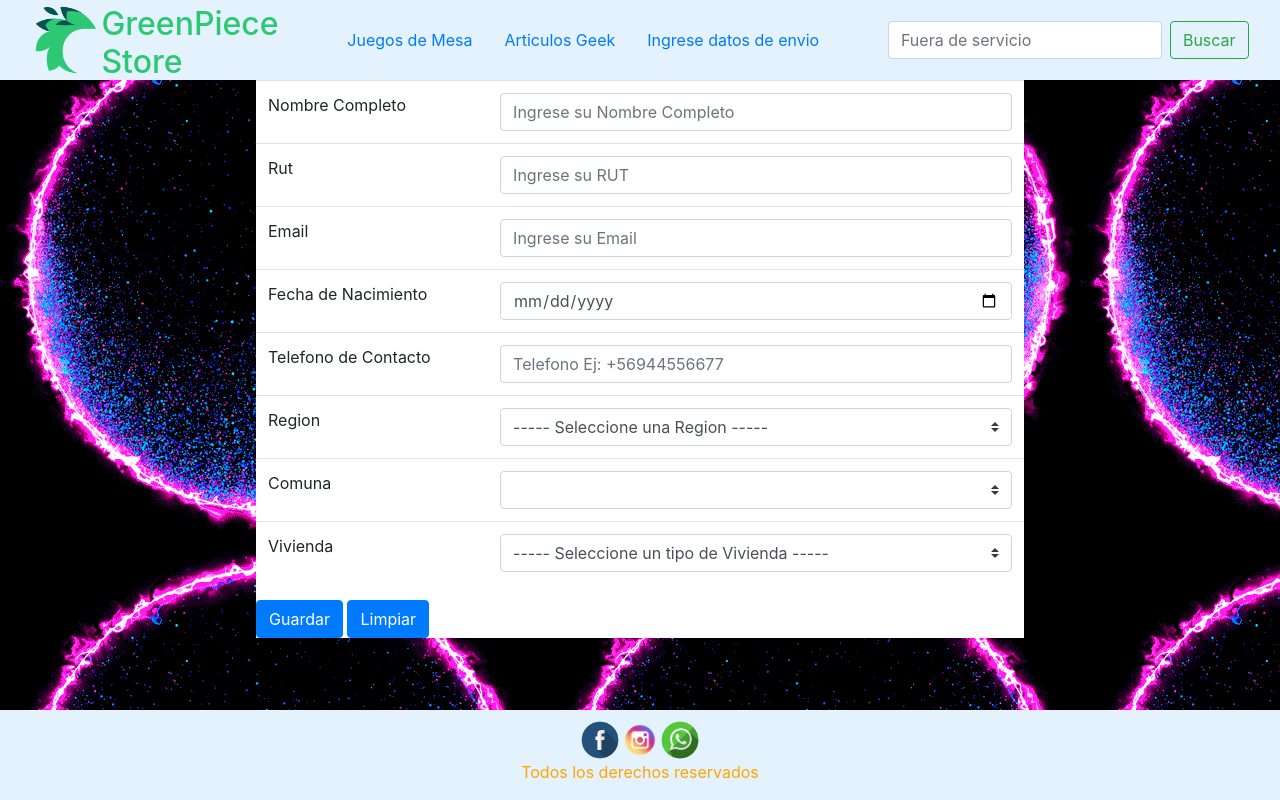
After one commit to MrTotobi/GreenPiece, a Django app: page /formulario in a window 1280 px wide. The commit adds this page. Run offline with Django 3.2, Linux system fonts and the light colour scheme; lists and menus that the app fills with data are empty; some libraries are stand-ins or nearby versions.

Commit message:
linkeadas todas las paginas, funcionales, html y css

```diff
--- a/GreenPiece/urls.py
+++ b/GreenPiece/urls.py
@@ -21,5 +21,6 @@ urlpatterns = [
     path('',include('PagVenta.urls')),
     path('index',include('PagVenta.urls')),
     path('articulos_geeks',include('PagVenta.urls')),
-    path('juegos_mesa',include('PagVenta.urls'))
+    path('juegos_mesa',include('PagVenta.urls')),
+    path('formulario',include('PagVenta.urls'))
 ]
--- /dev/null
+++ b/PagVenta/templates/app/formulario.html
@@ -0,0 +1,149 @@
+{% load staticfiles %}
+<!DOCTYPE html>
+<html lang="es">
+
+<head>
+    <meta charset="UTF-8">
+    <meta name="viewport" content="width=device-width, initial-scale=1.0">
+    <meta http-equiv="X-UA-Compatible" content="ie=edge">
+    <title>Green Piece Store - Formulario</title>
+    <!--JavaScript-->
+    <script src="../../../static/libs/jquery.min.js"></script>
+    <script src="../../../static/libs/jquery.validate.min.js"></script>
+    <script src="../../../static/libs/bootstrap.min.js"></script>
+
+    <script src="//cdnjs.cloudflare.com/ajax/libs/moment.js/2.4.0/moment.min.js"></script>
+    <!--css-->
+    <link rel="stylesheet" href="{% static 'css/index.css' %}">
+    <link rel="stylesheet" href="https://stackpath.bootstrapcdn.com/bootstrap/4.3.1/css/bootstrap.min.css" integrity="sha384-ggOyR0iXCbMQv3Xipma34MD+dH/1fQ784/j6cY/iJTQUOhcWr7x9JvoRxT2MZw1T" crossorigin="anonymous">
+</head>
+
+<body>
+    <div class="header">
+
+        <div class="logo">
+            <a href="index"><img class="logo" src="{% static 'img/logo-temporal.png' %}" alt="LOGO"></a>
+            <a id="text-logo" href="index">
+                <h2 id="name">GreenPiece <br> Store</h2>
+            </a>
+        </div>
+
+        <div class="nav">
+            <nav>
+                <ul class="nav">
+                    <li class="nav-item"><a class="nav-link" href="juegos_mesa">Juegos de Mesa</a></li>
+                    <li class="nav-item"><a class="nav-link" href="articulos_geeks">Articulos Geek</a></li>
+                    <li class="nav-item"><a class="nav-link" href="formulario">Ingrese datos de envio</a></li>
+                </ul>
+            </nav>
+
+
+        </div>
+
+        <div class="nav-bar">
+            <form class="form-inline my-2 my-lg-0">
+                <input class="form-control mr-sm-2" type="text" placeholder="Fuera de servicio" aria-label="Search">
+                <button class="btn btn-outline-success my-2 my-sm-0" type="button">Buscar</button>
+            </form>
+        </div>
+
+    </div>
+
+
+
+    <div class="container-form">
+        <form action="#" method="POST" id="formulario" onsubmit="myFunction();return false">
+
+            <table class="table table-hover" id="table-formulario">
+                <tr>
+                    <td><label>Nombre Completo</label></td>
+                    <td><input class="form-control" type="text" name="txtNombre" id="txtNombre" required placeholder="Ingrese su Nombre Completo"></td>
+                </tr>
+                <tr>
+                    <td><label>Rut</label></td>
+                    <td><input class="form-control" type="text" id="rut" name="rut" required oninput="checkRut(this)" placeholder="Ingrese su RUT"></td>
+                </tr>
+                <tr>
+                    <td><label>Email</label></td>
+                    <td><input class="form-control" required type="email" name="txtEmail" id="txtEmail" placeholder="Ingrese su Email"></td>
+                </tr>
+                <tr>
+                    <td><label>Fecha de Nacimiento</label></td>
+                    <td><input class="form-control" required max="2001-12-31" type="date" name="txtDate" id="txtDate"></td>
+                </tr>
+                <tr>
+                    <td><label>Telefono de Contacto</label></td>
+                    <td><input class="form-control" type="tel" name="txtTelefono" id="txtTelefono" required pattern='[\+]\d{3}\d{8}' placeholder="Telefono Ej: +56944556677"></td>
+                </tr>
+                <tr>
+                    <td><label>Region</label></td>
+                    <td>
+                        <select class="custom-select" id="country" name="country" required>
+                        <option value="" selected disabled>----- Seleccione una Region -----</option>
+                        <option value="Región Metropolitana de Santiago">Región Metropolitana de Santiago</option>
+                        <option value="Arica y Parinacota">Arica y Parinacota</option>
+                        <option value="Tarapacá">Tarapacá</option>
+                        <option value="Antofagasta">Antofagasta</option>
+                        <option value="Atacama">Atacama</option>
+                        <option value="Coquimbo">Coquimbo</option>
+                        <option value="Valparaíso">Valparaíso</option>
+                        <option value="Región del Libertador Gral. Bernardo O’Higgins">Región del Libertador Gral. Bernardo O’Higgins</option>
+                        <option value="Región del Maule">Región del Maule</option>
+                        <option value="Región de Ñuble">Región de Ñuble</option>
+                        <option value="Región del Biobío">Región del Biobío</option>
+                        <option value="Región de la Araucanía">Región de la Araucanía</option>
+                        <option value="Región de Los Ríos">Región de Los Ríos</option>
+                        <option value="Región de Los Lagos">Región de Los Lagos</option>
+                        <option value="Región Aysén del Gral. Carlos Ibáñez del Campo">Región Aysén del Gral. Carlos Ibáñez del Campo</option>
+                        <option value="Región de Magallanes y de la Antártica Chilena">Región de Magallanes y de la Antártica Chilena</option>
+                      </select></td>
+                </tr>
+                <tr>
+                    <td><label>Comuna</label></td>
+                    <td><select class="custom-select" id="location" name="location"></select></td>
+                </tr>
+                <tr>
+                    <td><label>Vivienda</label></td>
+                    <td><select required class="custom-select" id="vivienda" name="vivienda">
+                        <option value="" selected disabled>----- Seleccione un tipo de Vivienda -----</option>
+                        <option value="1">Casa con patio grande</option>
+                        <option value="2">Casa con patio pequeño</option>
+                        <option value="3">Casa sin patio</option>
+                        <option value="4">Departamento</option>
+                    </select></td>
+                </tr>
+            </table>
+            <div class="popup" onsubmit="myFunction()">
+                <button type="submit" name="btnEnviar" class="btn btn-primary">Guardar</button>
+                <span class="popuptext" id="myPopup">Se han guardado tus datos de envio</span>
+            </div>
+            <button type="reset" class="btn btn-primary">Limpiar</button>
+        </form>
+
+
+    </div>
+    <br><br><br>
+    <footer id="fondo">
+        <div id="rss">
+            <img id="rss_img1" src="img/Logo-face.png" alt="">
+            <img id="rss_img2" src="img/Logo-insta.png" alt="">
+            <img id="rss_img3" src="img/Logo-wsp.png" alt="">
+        </div>
+        <div id="derechos">
+            <p>Todos los derechos reservados</p>
+        </div>
+    </footer>
+
+    <script src="js/validador.js"></script>
+
+
+
+    <!-- Optional JavaScript -->
+    <!-- jQuery first, then Popper.js, then Bootstrap JS -->
+    <script src="https://code.jquery.com/jquery-3.3.1.slim.min.js" integrity="sha384-q8i/X+965DzO0rT7abK41JStQIAqVgRVzpbzo5smXKp4YfRvH+8abtTE1Pi6jizo" crossorigin="anonymous"></script>
+    <script src="https://cdnjs.cloudflare.com/ajax/libs/popper.js/1.14.7/umd/popper.min.js" integrity="sha384-UO2eT0CpHqdSJQ6hJty5KVphtPhzWj9WO1clHTMGa3JDZwrnQq4sF86dIHNDz0W1" crossorigin="anonymous"></script>
+    <script src="https://stackpath.bootstrapcdn.com/bootstrap/4.3.1/js/bootstrap.min.js" integrity="sha384-JjSmVgyd0p3pXB1rRibZUAYoIIy6OrQ6VrjIEaFf/nJGzIxFDsf4x0xIM+B07jRM" crossorigin="anonymous"></script>
+
+</body>
+
+</html>
--- a/PagVenta/urls.py
+++ b/PagVenta/urls.py
@@ -6,4 +6,5 @@ urlpatterns = [
     path('index', views.index),
     path('articulos_geeks',views.articulos_geek),
     path('juegos_mesa',views.juegos_mesa),
+    path('formulario',views.formulario),
 ]
--- a/PagVenta/views.py
+++ b/PagVenta/views.py
@@ -8,3 +8,6 @@ def articulos_geek(request):
 
 def juegos_mesa(request):
     return render(request,'app/juegos_mesa.html')
+
+def formulario(request):
+    return render(request,'app/formulario.html')
```
Also changed, not shown: PagVenta/templates/app/Juegos_mesa.html (+4 -4 lines), PagVenta/templates/app/articulos_geeks.html (+4 -4 lines), PagVenta/templates/app/index.html (+4 -4 lines).
